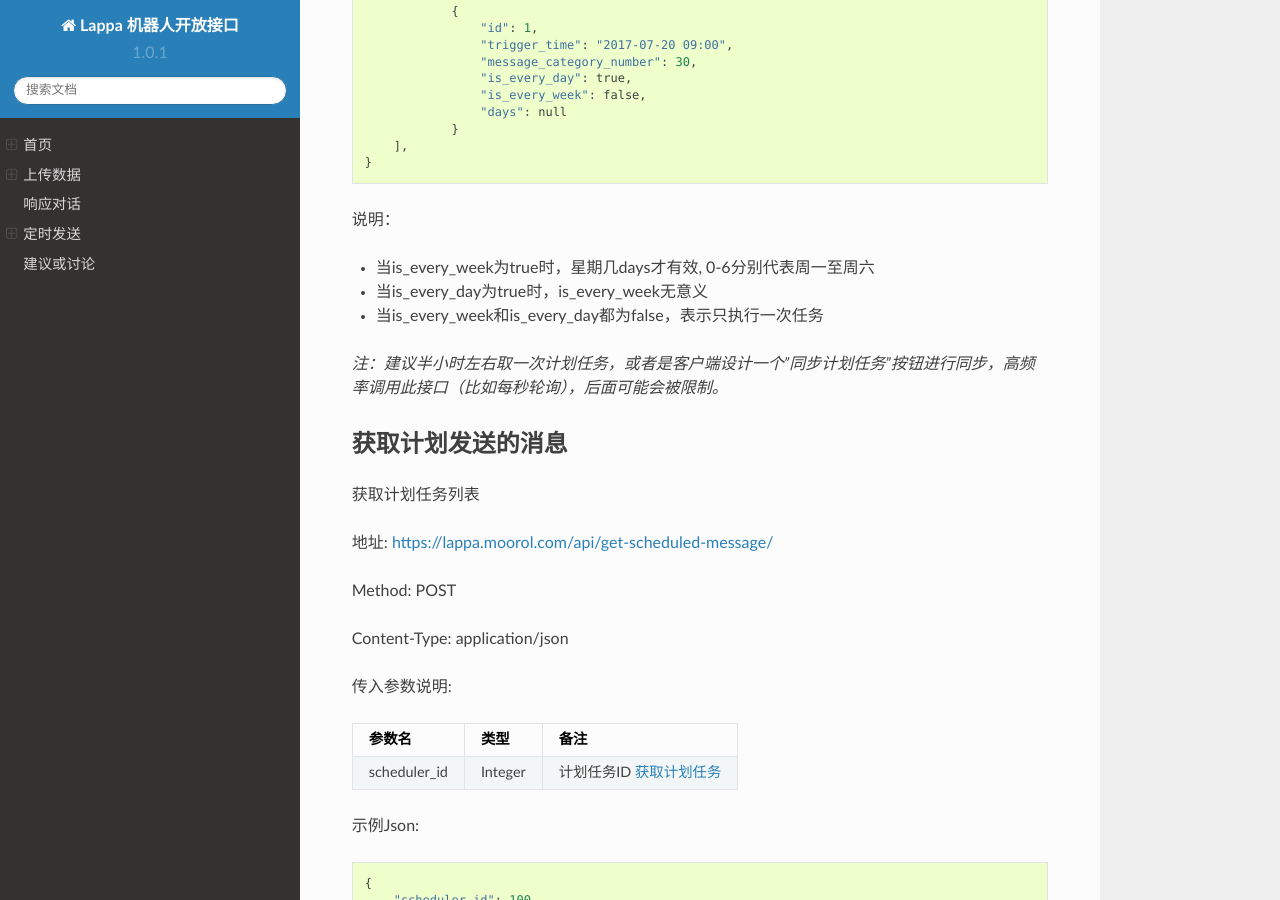
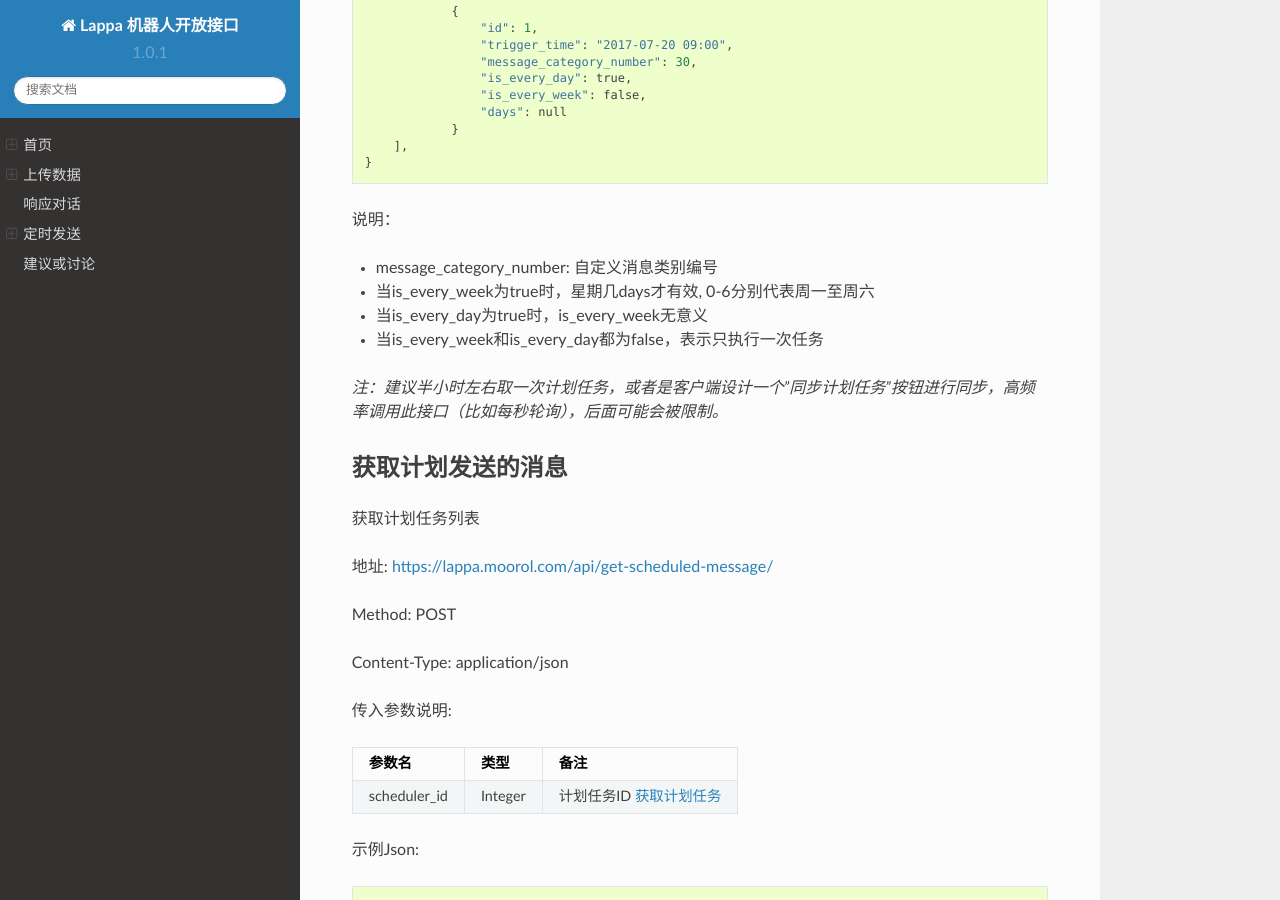
Before and after one commit to laonan/lappadocs, a Sphinx documentation site: the page built from source/index.rst, in a window 1280 px wide and 900 px high, scrolled down 5090 px. Built offline with Sphinx 7.4.7 and the Read the Docs theme 2.0.0, drawn with Linux system fonts in a browser that asks for light colours.

Commit message:
add message category number output

```diff
--- a/source/index.rst
+++ b/source/index.rst
@@ -264,6 +264,7 @@ Content-Type: application/x-www-form-urlencoded
 
 说明：
 
+- message_category_number: 自定义消息类别编号
 - 当is_every_week为true时，星期几days才有效, 0-6分别代表周一至周六
 - 当is_every_day为true时，is_every_week无意义
 - 当is_every_week和is_every_day都为false，表示只执行一次任务
```
